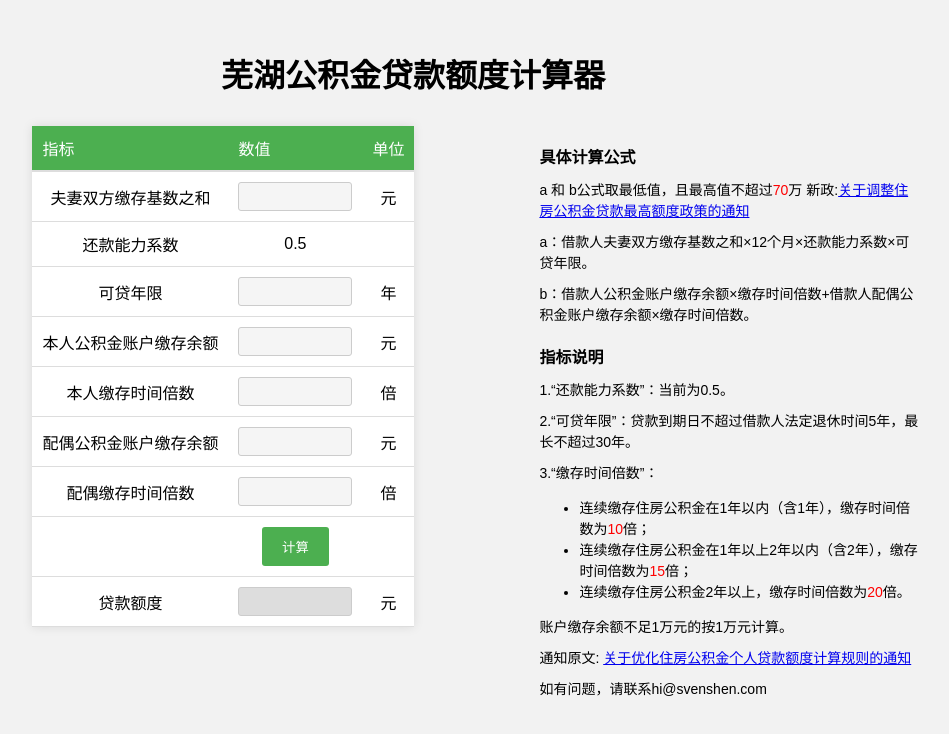
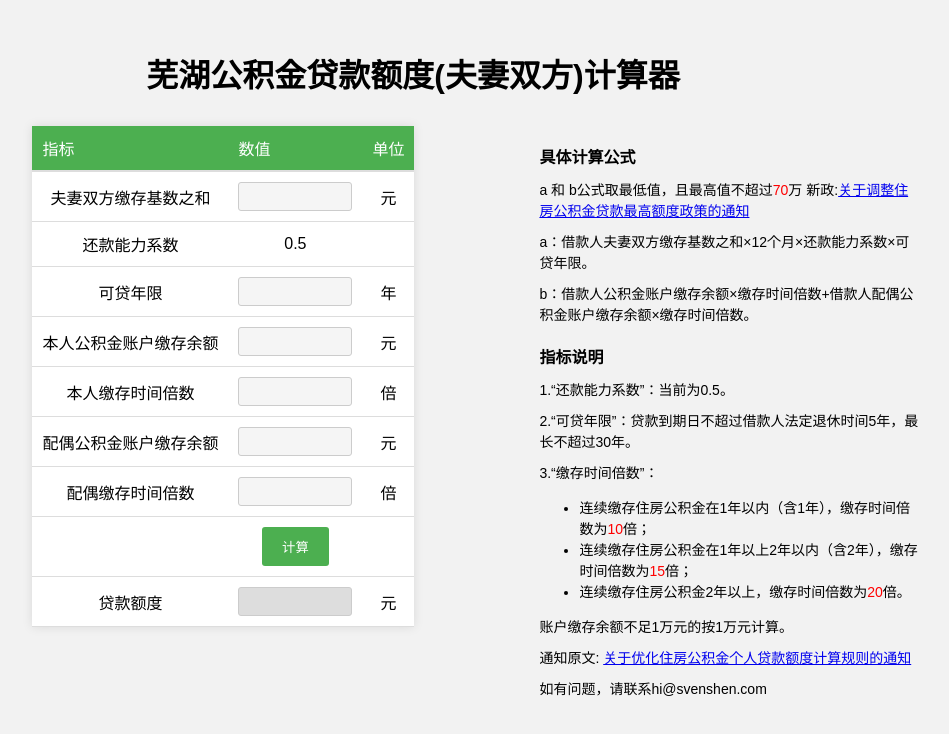
Before and after one commit to sven0219/wuhu-gjj, a plain HTML site: page index.html in a window 1280 px wide. Shown: the whole page, without its empty margins (227-1176 px from the left). Drawn offline with Linux system fonts and the light colour scheme.

Commit message:
更改标题

```diff
--- a/index.html
+++ b/index.html
@@ -1,7 +1,7 @@
 <!DOCTYPE html>
 <html>
 <head>
-<title>芜湖公积金贷款额度计算器</title>
+<title>芜湖公积金贷款额度(夫妻双方)计算器</title>
 <meta charset="UTF-8">
 <style type="text/css">
 body {
@@ -81,7 +81,7 @@ font-size: 16px;
 </style>
 </head>
 <body>
-<h1>芜湖公积金贷款额度计算器</h1>
+<h1>芜湖公积金贷款额度(夫妻双方)计算器</h1>
 <div id="formula1">
 <table>
 <thead>
```
